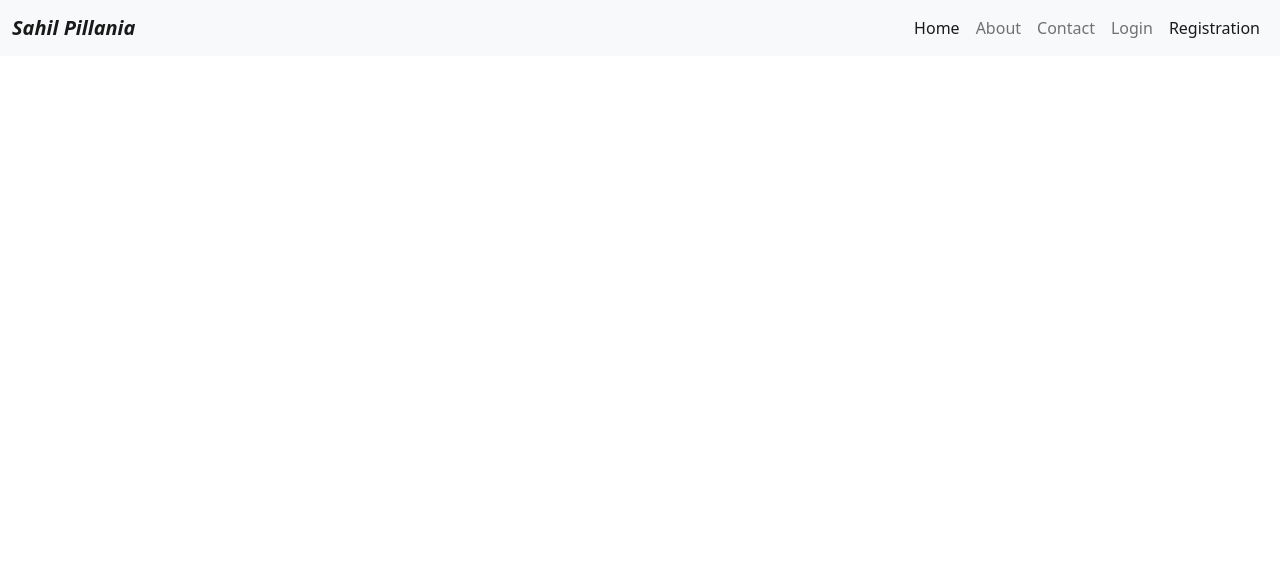
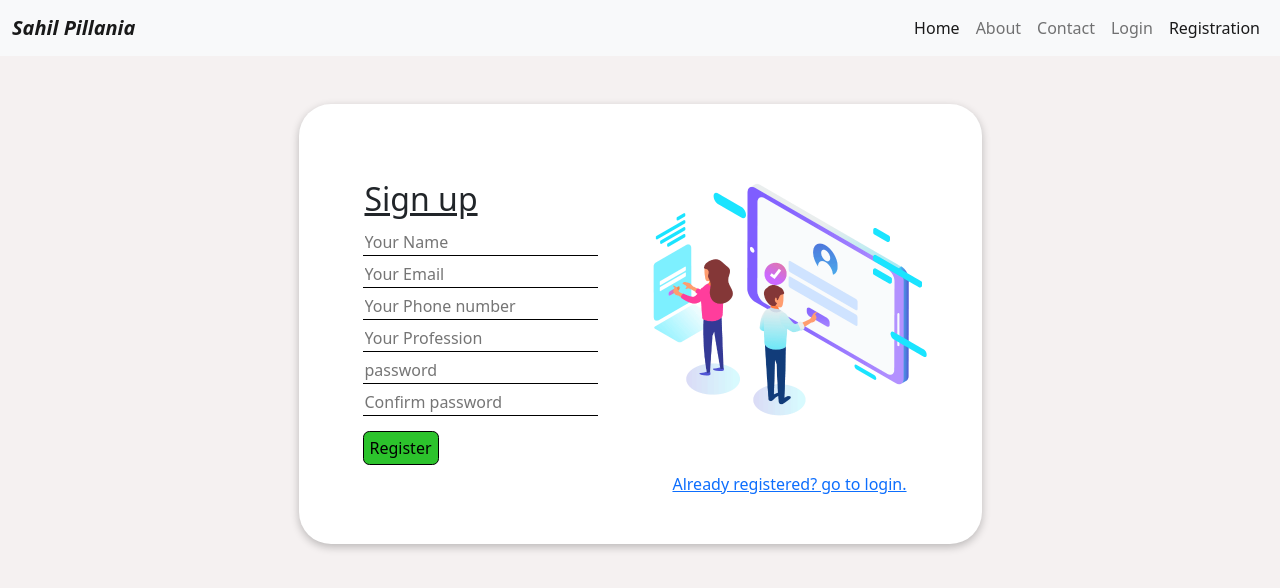
Before and after one commit to Sahil-pillania/MERN_website, a React (Create React App) app in the folder client/: page /signup in a window 1280 px wide. Shown: the top 588 px of the page. Built offline with nearby package versions, Linux system fonts and the light colour scheme.

Commit message:
signup page UI

```diff
--- a/client/public/index.html
+++ b/client/public/index.html
@@ -15,6 +15,10 @@
       user's mobile device or desktop. See https://developers.google.com/web/fundamentals/web-app-manifest/
     -->
     <link rel="manifest" href="%PUBLIC_URL%/manifest.json" />
+    <link
+      rel="stylesheet"
+      href="https://cdnjs.cloudflare.com/ajax/libs/material-design-iconic-font/2.2.0/css/material-design-iconic-font.min.css"
+    />
     <!--
       Notice the use of %PUBLIC_URL% in the tags above.
       It will be replaced with the URL of the `public` folder during the build.
--- a/client/src/App.css
+++ b/client/src/App.css
@@ -1,38 +1,65 @@
-.App {
+/* // signup page  */
+body {
+  background: rgb(245, 241, 241);
+}
+.container {
+  display: flex;
+  align-items: center;
+  justify-content: center;
+}
+.signup-form {
+  background-color: #fff;
+  display: flex;
+  align-items: center;
+  justify-content: space-between;
+  border-radius: 2rem;
+  box-shadow: rgba(0, 0, 0, 0.24) 0px 3px 8px;
+  padding: 2rem;
+  /* border: 2px solid red; */
+}
+.signup-form .register-form {
+  padding: 2rem;
+}
+.signup-form .register-form .form-title {
+  padding: 2px;
+  text-decoration: underline;
+  font-weight: 500;
+}
+.form-group input {
+  outline: none;
+  border: none;
+  border-bottom: 1px solid black;
+  margin-bottom: 5px;
+}
+
+.form-button input {
+  padding: 4px 6px;
+  background-color: rgb(44, 195, 44);
+  margin-top: 10px;
+  border: 1px solid black;
+  border-radius: 0.4rem;
+}
+.form-button input:hover {
+  transform: scale(1.02);
+  background-color: rgb(44, 166, 44);
+}
+
+.signImage {
+  width: 20rem;
+}
+.signup-image p {
   text-align: center;
 }
 
-.App-logo {
-  height: 40vmin;
-  pointer-events: none;
-}
-
-@media (prefers-reduced-motion: no-preference) {
-  .App-logo {
-    animation: App-logo-spin infinite 20s linear;
+@media (max-width: 700px) {
+  .signup-form {
+    flex-direction: column;
   }
 }
 
-.App-header {
-  background-color: #282c34;
-  min-height: 100vh;
-  display: flex;
-  flex-direction: column;
-  align-items: center;
-  justify-content: center;
-  font-size: calc(10px + 2vmin);
-  color: white;
+/* // footer  */
+.footer {
+  height: 2rem;
+  background-color: #fff;
+  text-align: center;
 }
-
-.App-link {
-  color: #61dafb;
-}
-
-@keyframes App-logo-spin {
-  from {
-    transform: rotate(0deg);
-  }
-  to {
-    transform: rotate(360deg);
-  }
-}
--- a/client/src/App.js
+++ b/client/src/App.js
@@ -3,9 +3,11 @@ import Navbar from "./components/Navbar";
 import Login from "./components/Login";
 import Contact from "./components/Contact";
 import About from "./components/About";
+import Signup from "./components/Signup";
 import "bootstrap/dist/css/bootstrap.css";
 import Home from "./components/Home";
 import { Routes, Route, Link } from "react-router-dom";
+import "./App.css";
 
 const App = () => {
   return (
@@ -15,7 +17,7 @@ const App = () => {
         <Route path="/" element={<Home />} />
         <Route path="/About" element={<About />} />
         <Route path="/Contact" element={<Contact />} />
-        <Route path="/signup" element={<signup />} />
+        <Route path="/signup" element={<Signup />} />
         <Route path="/Login" element={<Login />} />
       </Routes>
     </>
--- a/client/src/components/signup.jsx
+++ b/client/src/components/signup.jsx
@@ -1,7 +1,122 @@
 import React from "react";
+import { NavLink } from "react-router-dom";
+import pic from "../images/reg.gif";
 
-const signup = () => {
-  return <div>signup</div>;
+const Signup = () => {
+  return (
+    <>
+      <section className="signup">
+        <div className="container mt-5">
+          <div className="signup-content">
+            <div className="signup-form">
+              <form className="register-form" id="regiser-form">
+                <h2 className="form-title">Sign up</h2>
+                {/* name */}
+                <div className="form-group">
+                  <label htmlFor="name">
+                    <i className="zmdi zmdi-account"></i>
+                  </label>
+                  <input
+                    type="text"
+                    name="name"
+                    id="name"
+                    autoComplete="off"
+                    placeholder="Your Name"
+                  />
+                </div>
+                {/* email */}
+                <div className="form-group">
+                  <label htmlFor="Email">
+                    <i className="zmdi zmdi-email"></i>
+                  </label>
+                  <input
+                    type="email"
+                    name="email"
+                    id="email"
+                    autoComplete="off"
+                    placeholder="Your Email"
+                  />
+                </div>
+                {/* Phone  */}
+                <div className="form-group">
+                  <label htmlFor="phone">
+                    <i className="zmdi zmdi-phone-in-talk"></i>
+                  </label>
+                  <input
+                    type="number"
+                    name="phone"
+                    id="phone"
+                    autoComplete="off"
+                    placeholder="Your Phone number"
+                  />
+                </div>
+                {/* work  */}
+                <div className="form-group">
+                  <label htmlFor="work">
+                    <i className="zmdi zmdi-slideshow"></i>
+                  </label>
+                  <input
+                    type="text"
+                    name="work"
+                    id="work"
+                    autoComplete="off"
+                    placeholder="Your Profession"
+                  />
+                </div>
+                {/* password  */}
+                <div className="form-group">
+                  <label htmlFor="password">
+                    <i className="zmdi zmdi-lock"></i>
+                  </label>
+                  <input
+                    type="password"
+                    name="password"
+                    id="password"
+                    autoComplete="off"
+                    placeholder="password"
+                  />
+                </div>
+                {/* cpassword  */}
+                <div className="form-group">
+                  <label htmlFor="cpassword">
+                    <i className="zmdi zmdi-lock"></i>
+                  </label>
+                  <input
+                    type="text"
+                    name="cpassword"
+                    id="cpassword"
+                    autoComplete="off"
+                    placeholder="Confirm password"
+                  />
+                </div>
+                <div className="form-group form-button">
+                  <input
+                    type="submit"
+                    name="signup"
+                    id="signup"
+                    className="form-submit"
+                    value="Register"
+                  />
+                </div>
+              </form>
+
+              {/* // right side image  */}
+              <div className="signup-image">
+                <figure>
+                  <img src={pic} alt="pic" className="signImage" />
+                </figure>
+                <p>
+                  <NavLink to="/login" className="signup-image-link">
+                    Already registered? go to login.
+                  </NavLink>
+                </p>
+              </div>
+            </div>
+          </div>
+        </div>
+      </section>
+    </>
+  );
 };
 
-export default signup;
+export default Signup;
```
Also changed, not shown: client/src/images/reg.gif (added).
